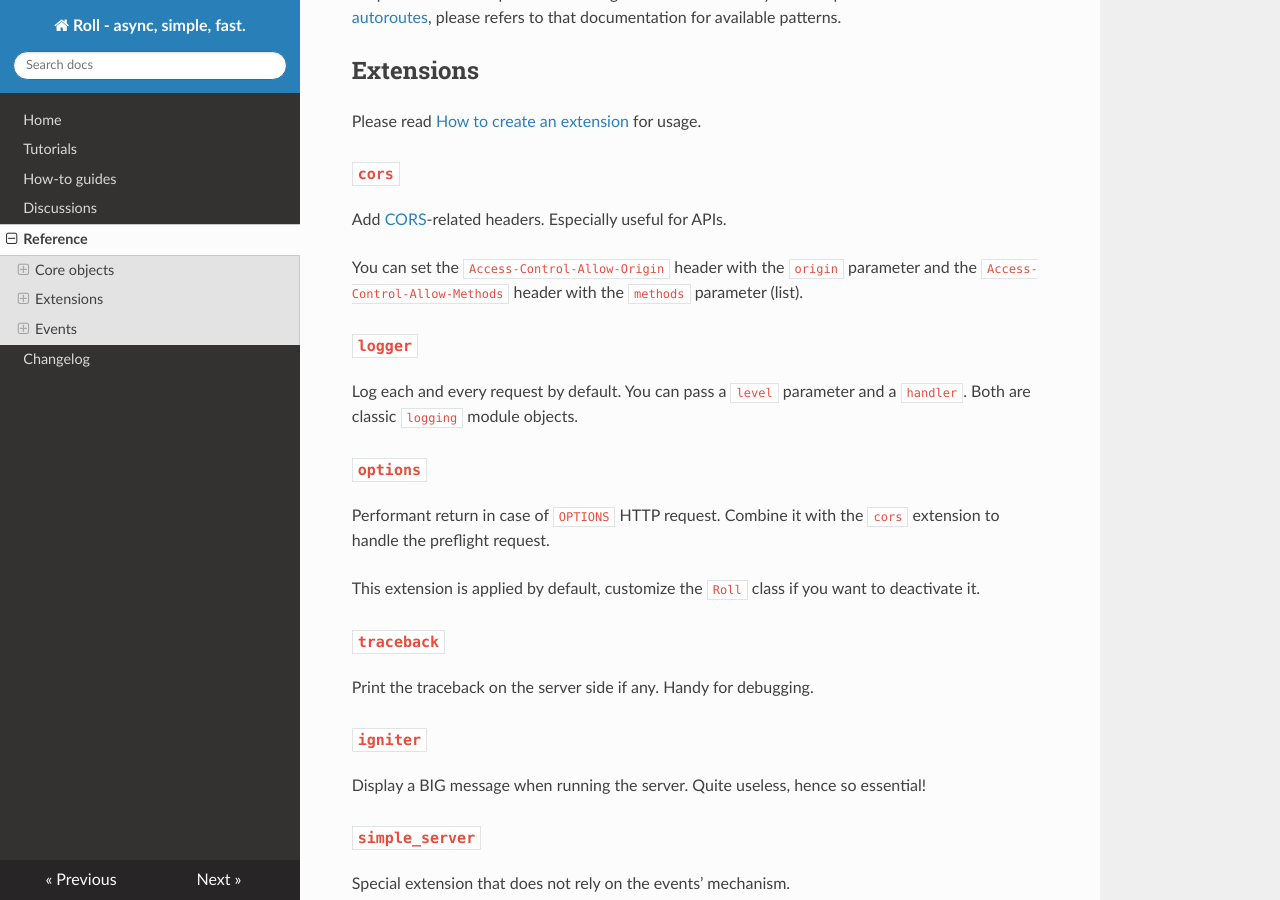
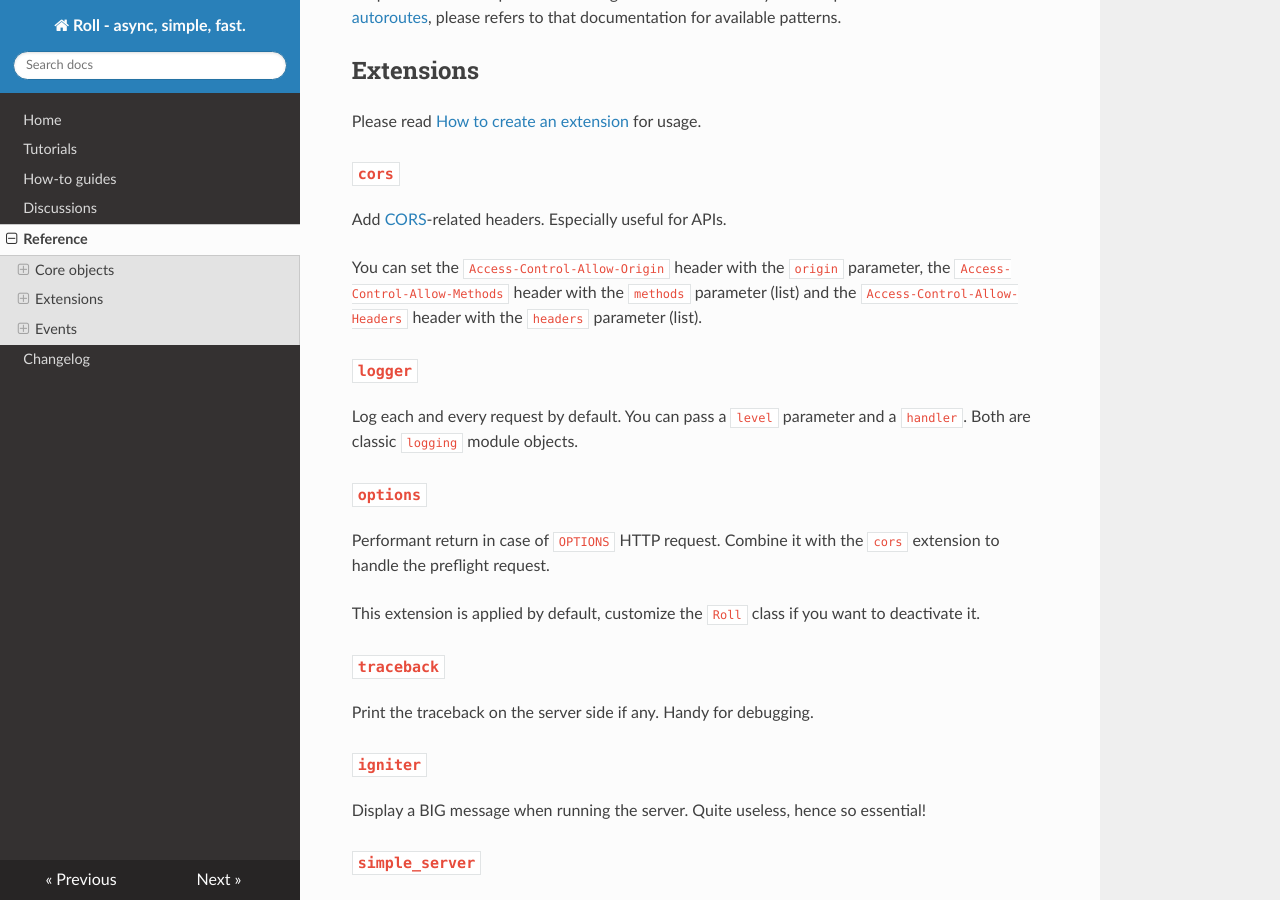
Before and after one commit to pyrates/roll, an MkDocs documentation site: the page built from docs/reference.md, in a window 1280 px wide and 900 px high, scrolled down 1192 px. Built offline with MkDocs 1.6.1, drawn with Linux system fonts in a browser that asks for light colours; nearby versions of some CDN libraries; old or Windows-style settings are respelled for this version of MkDocs.

Commit message:
Allow to set allowed headers for cors extension

```diff
--- a/docs/reference.md
+++ b/docs/reference.md
@@ -67,8 +67,9 @@ for usage.
 Add [CORS](https://developer.mozilla.org/en-US/docs/Web/HTTP/Access_control_CORS)-related headers. Especially useful for APIs.
 
 You can set the `Access-Control-Allow-Origin` header with the `origin`
-parameter and the `Access-Control-Allow-Methods` header with the
-`methods` parameter (list).
+parameter, the `Access-Control-Allow-Methods` header with the
+`methods` parameter (list) and the `Access-Control-Allow-Headers` header
+with the `headers` parameter (list).
 
 
 ### `logger`
```
Also changed, not shown: 2 other files.
